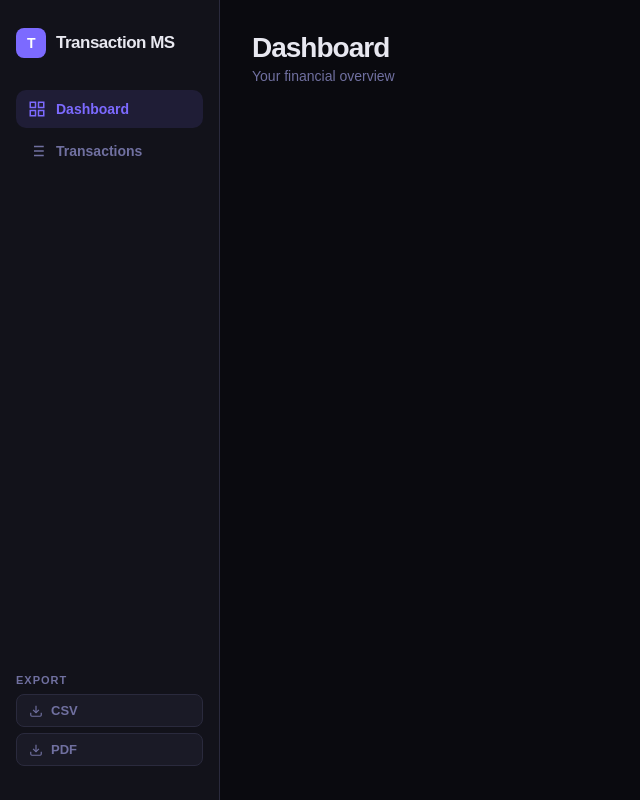
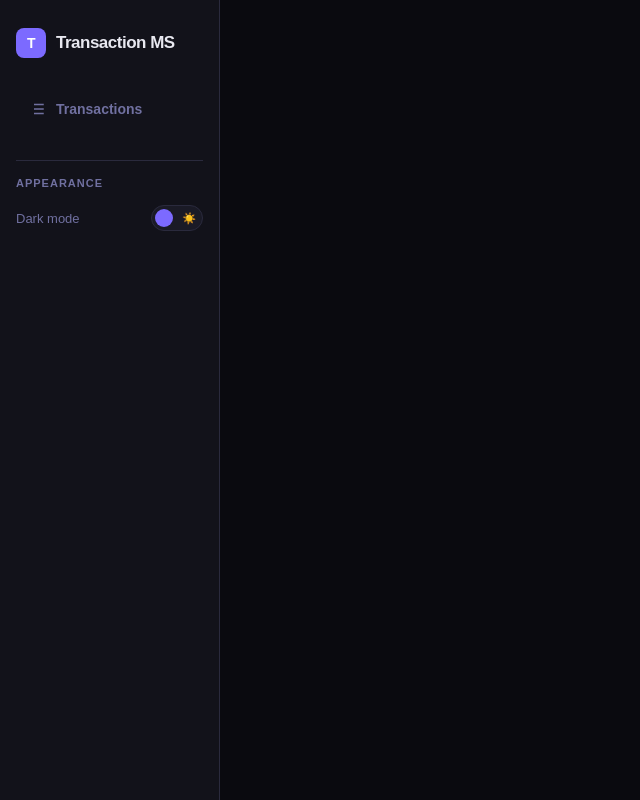
Before and after one commit to axvolkzki/FC-transaction-management-system, a React app in the folder frontend/: page / in a window 1280 px wide. Shown: the whole page, without its empty margins (0-640 px from the left). Built offline with nearby package versions, Linux system fonts and the light colour scheme; the HTML template or start-up script is replaced by a standard one.

Commit message:
Added: light/dark mode feature

```diff
--- a/frontend/src/App.css
+++ b/frontend/src/App.css
@@ -58,6 +58,19 @@
 .nav-item:hover { color: var(--text); background: var(--surface2); }
 .nav-item.active { color: var(--accent); background: rgba(124, 106, 255, 0.12); }
 
+.sidebar-footer {
+  display: flex;
+  flex-direction: column;
+  gap: 8px;
+  padding-top: 16px;
+  border-top: 1px solid var(--border);
+}
+
+.theme-row {
+  display: flex;
+  align-items: center;
+  justify-content: space-between;
+}
 .export-section { margin-top: auto; }
 
 .export-label {
--- a/frontend/src/App.jsx
+++ b/frontend/src/App.jsx
@@ -3,12 +3,18 @@ import Dashboard from "./pages/Dashboard";
 import Transactions from "./pages/Transactions";
 import { api } from "./api";
 import "./App.css";
+import { useTheme } from "./hooks/useTheme";
+import ThemeToggle from "./components/ThemeToggle";
+
 
 export default function App() {
-  const handleExport = (type) => {
-    const filename = type === "pdf" ? "transactions-report.pdf" : "transactions.csv";
-    api.download(`/export/${type}`, filename);
-  };
+  const { theme, toggleTheme } = useTheme();
+
+
+  // const handleExport = (type) => {
+  //   const filename = type === "pdf" ? "transactions-report.pdf" : "transactions.csv";
+  //   api.download(`/export/${type}`, filename);
+  // };
 
   return (
     <div className="app-layout">
@@ -18,16 +24,28 @@ export default function App() {
           <span>Transaction MS</span>
         </div>
         <nav className="nav">
-          <NavLink to="/" end className={({ isActive }) => isActive ? "nav-item active" : "nav-item"}>
+          {/* <NavLink to="/" end className={({ isActive }) => isActive ? "nav-item active" : "nav-item"}>
             <svg width="18" height="18" viewBox="0 0 24 24" fill="none" stroke="currentColor" strokeWidth="2"><rect x="3" y="3" width="7" height="7"/><rect x="14" y="3" width="7" height="7"/><rect x="14" y="14" width="7" height="7"/><rect x="3" y="14" width="7" height="7"/></svg>
             Dashboard
-          </NavLink>
+          </NavLink> */}
           <NavLink to="/transactions" className={({ isActive }) => isActive ? "nav-item active" : "nav-item"}>
             <svg width="18" height="18" viewBox="0 0 24 24" fill="none" stroke="currentColor" strokeWidth="2"><line x1="8" y1="6" x2="21" y2="6"/><line x1="8" y1="12" x2="21" y2="12"/><line x1="8" y1="18" x2="21" y2="18"/><line x1="3" y1="6" x2="3.01" y2="6"/><line x1="3" y1="12" x2="3.01" y2="12"/><line x1="3" y1="18" x2="3.01" y2="18"/></svg>
             Transactions
           </NavLink>
         </nav>
-        <div className="export-section">
+
+        <div className="sidebar-footer">
+          <span className="export-label">Appearance</span>
+          <div className="theme-row">
+            <span style={{ fontSize: 13, color: "var(--muted)" }}>
+              {theme === "dark" ? "Dark mode" : "Light mode"}
+            </span>
+            <ThemeToggle theme={theme} onToggle={toggleTheme} />
+          </div>
+        </div>
+
+        {/* Future feature: export transactions as CSV or PDF */}
+        {/* <div className="export-section">
           <p className="export-label">Export</p>
           <button className="export-btn" onClick={() => handleExport("csv")}>
             <svg width="14" height="14" viewBox="0 0 24 24" fill="none" stroke="currentColor" strokeWidth="2"><path d="M21 15v4a2 2 0 01-2 2H5a2 2 0 01-2-2v-4"/><polyline points="7 10 12 15 17 10"/><line x1="12" y1="15" x2="12" y2="3"/></svg>
@@ -37,11 +55,11 @@ export default function App() {
             <svg width="14" height="14" viewBox="0 0 24 24" fill="none" stroke="currentColor" strokeWidth="2"><path d="M21 15v4a2 2 0 01-2 2H5a2 2 0 01-2-2v-4"/><polyline points="7 10 12 15 17 10"/><line x1="12" y1="15" x2="12" y2="3"/></svg>
             PDF
           </button>
-        </div>
+        </div> */}
       </aside>
       <main className="main-content">
         <Routes>
-          <Route path="/" element={<Dashboard />} />
+          {/* <Route path="/" element={<Dashboard />} /> */}
           <Route path="/transactions" element={<Transactions />} />
         </Routes>
       </main>
--- /dev/null
+++ b/frontend/src/components/ThemeToggle.css
@@ -0,0 +1,39 @@
+.theme-toggle { cursor: pointer; user-select: none; }
+
+.toggle-track {
+  width: 52px;
+  height: 26px;
+  background: var(--surface2);
+  border: 1px solid var(--border);
+  border-radius: 999px;
+  position: relative;
+  display: flex;
+  align-items: center;
+  justify-content: space-between;
+  padding: 0 6px;
+  transition: background 0.3s;
+}
+
+.toggle-track.light { background: #e0e0f0; }
+
+.toggle-icon {
+  font-size: 11px;
+  line-height: 1;
+  z-index: 1;
+}
+
+.toggle-thumb {
+  position: absolute;
+  top: 3px;
+  left: 3px;
+  width: 18px;
+  height: 18px;
+  background: var(--accent);
+  border-radius: 50%;
+  transition: transform 0.3s cubic-bezier(0.34, 1.56, 0.64, 1);
+  z-index: 2;
+}
+
+.toggle-track.light .toggle-thumb {
+  transform: translateX(26px);
+}
--- /dev/null
+++ b/frontend/src/components/ThemeToggle.jsx
@@ -0,0 +1,13 @@
+import "./ThemeToggle.css";
+
+export default function ThemeToggle({ theme, onToggle }) {
+  return (
+    <div className="theme-toggle" onClick={onToggle} title="Toggle theme">
+      <div className={`toggle-track ${theme === "light" ? "light" : ""}`}>
+        <span className="toggle-icon">🌙</span>
+        <span className="toggle-icon">☀️</span>
+        <div className="toggle-thumb" />
+      </div>
+    </div>
+  );
+}
--- /dev/null
+++ b/frontend/src/hooks/useTheme.js
@@ -0,0 +1,21 @@
+import { useEffect, useState } from "react";
+
+export function useTheme() {
+  const [theme, setTheme] = useState(
+    () => localStorage.getItem("theme") || "dark"
+  );
+
+  useEffect(() => {
+    const root = document.documentElement;
+    if (theme === "light") {
+      root.classList.add("light");
+    } else {
+      root.classList.remove("light");
+    }
+    localStorage.setItem("theme", theme);
+  }, [theme]);
+
+  const toggleTheme = () => setTheme((t) => t === "dark" ? "light" : "dark");
+
+  return { theme, toggleTheme };
+}
--- a/frontend/src/index.css
+++ b/frontend/src/index.css
@@ -1,5 +1,6 @@
 *, *::before, *::after { box-sizing: border-box; margin: 0; padding: 0; }
 
+/* Dark mode - default */
 :root {
   --bg: #0a0a0f;
   --surface: #12121a;
@@ -13,6 +14,20 @@
   --muted: #7070a0;
   --font-display: 'Syne', sans-serif;
   --font-mono: 'DM Mono', monospace;
+}
+
+/* Light mode overrides */
+:root.light {
+  --bg: #f5f5f9;
+  --surface: #ffffff;
+  --surface2: #ededf3;
+  --border: #dcdce8;
+  --accent: #7c6aff;
+  --accent2: #ff6a9e;
+  --green: #0a9e5c;
+  --red: #e63950;
+  --text: #1a1a2e;
+  --muted: #8080a8;
 }
 
 body {
```
